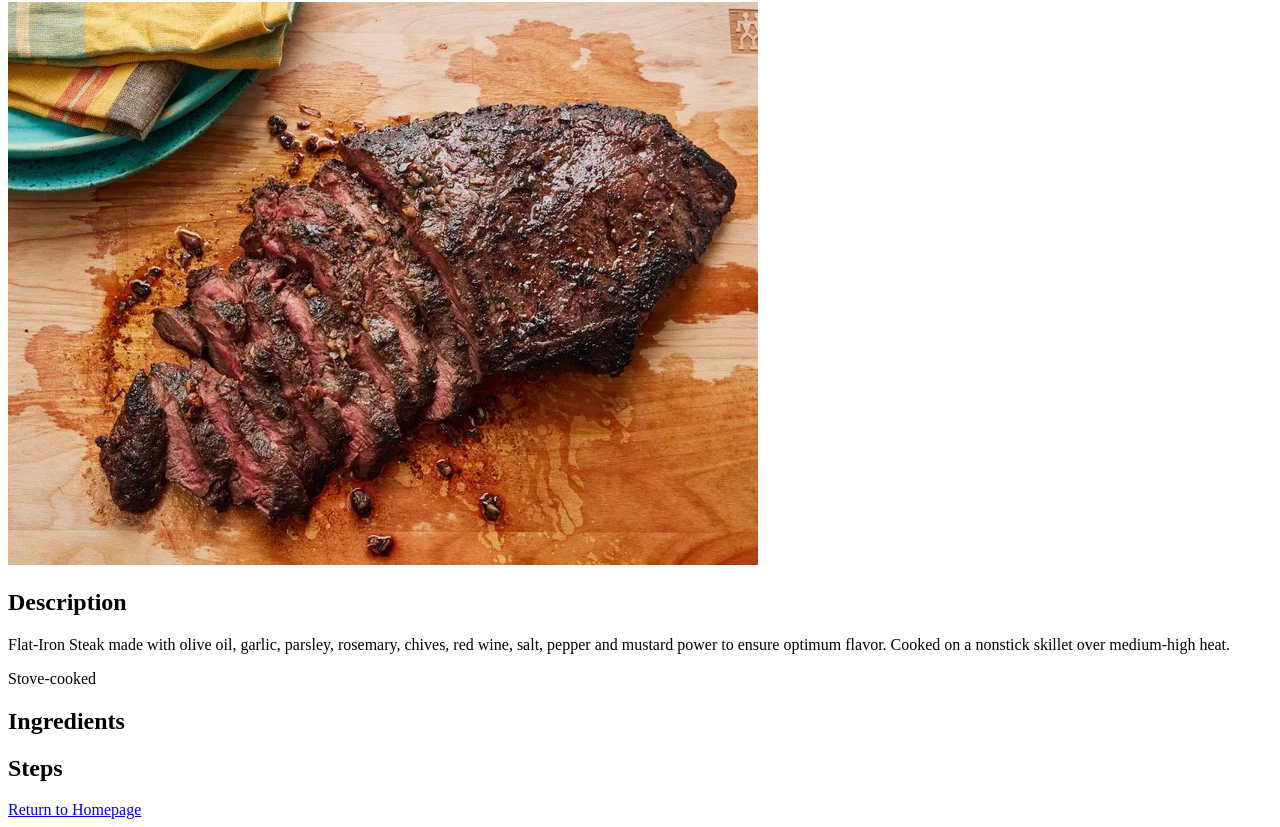
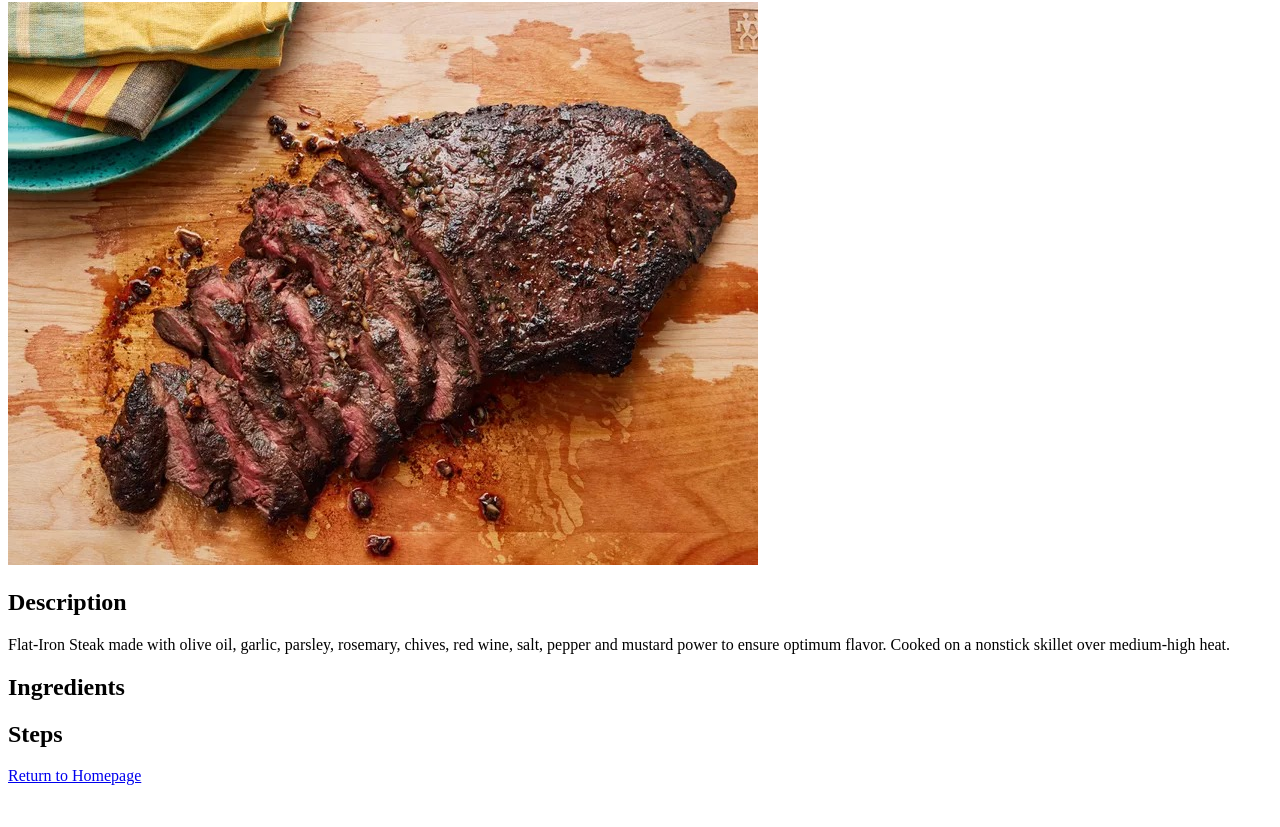
Before and after one commit to thephilosopher13/odin-recipes, a plain HTML site: page recipes/steak.html in a window 1280 px wide. Shown: the part 78-905 px from the top of the page. After the commit the page ends 871 px from the top, so only its background shows below. Drawn offline with Linux system fonts and the light colour scheme.

Commit message:
Deleted paragraph in description of steak

```diff
--- a/recipes/steak.html
+++ b/recipes/steak.html
@@ -10,7 +10,6 @@
            <img src="./images/steak.jpg" alt="Steak">
            <h2>Description</h2>
            <p>Flat-Iron Steak made with olive oil, garlic, parsley, rosemary, chives, red wine, salt, pepper and mustard power to ensure optimum flavor. Cooked on a nonstick skillet over medium-high heat.</p>
-           <p>Stove-cooked </p>
            <h2>Ingredients</h2>
                <ul>
 
```
